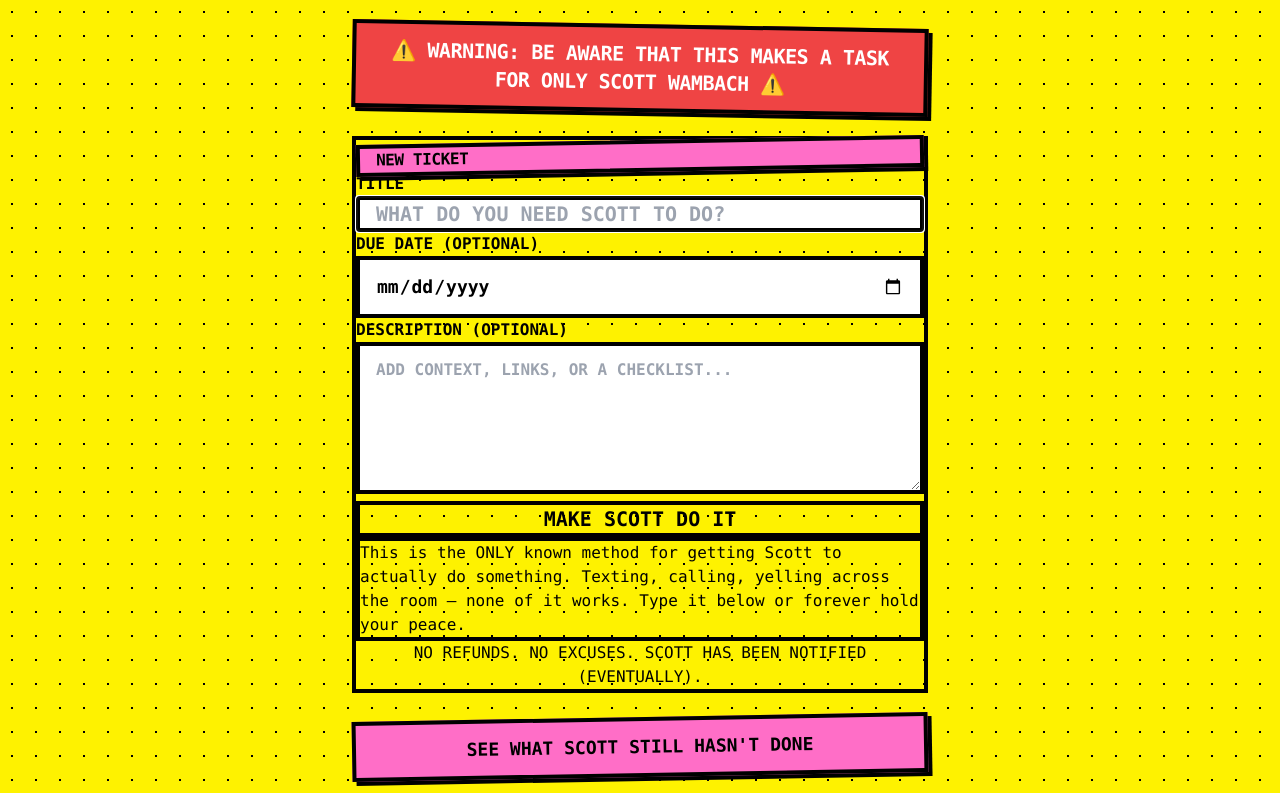
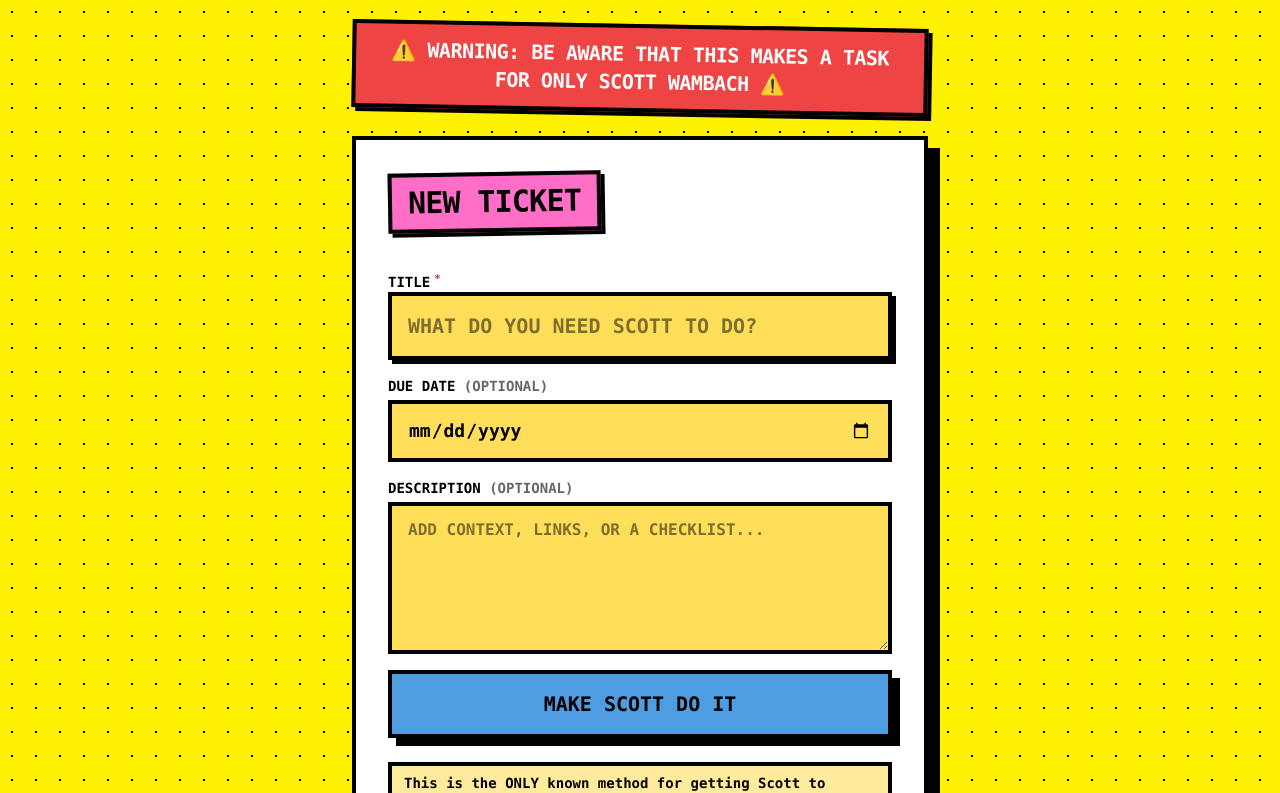
Before and after one commit to scwambach/ticket-system, a Next.js app: page / in a window 1280 px wide. Shown: the top 793 px of the page. Built offline with nearby package versions, Linux system fonts and the light colour scheme; no server answers.

Commit message:
fix: css out of whack

```diff
--- a/tailwind.config.js
+++ b/tailwind.config.js
@@ -1,6 +1,6 @@
 /** @type {import('tailwindcss').Config} */
 module.exports = {
-  content: ["./app/**/*.{ts,tsx}"],
+  content: ["./app/**/*.{ts,tsx}", "./components/**/*.{ts,tsx}"],
   theme: {
     extend: {
       colors: {
```
